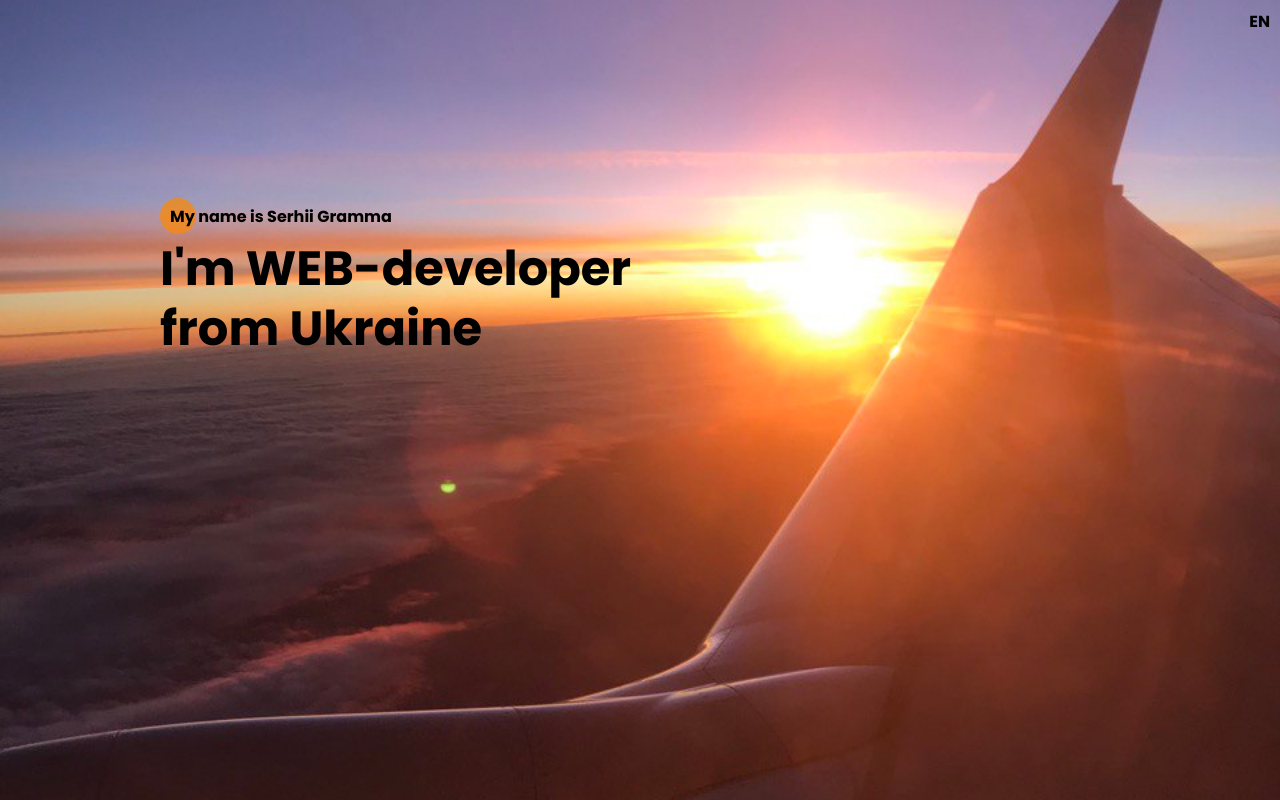
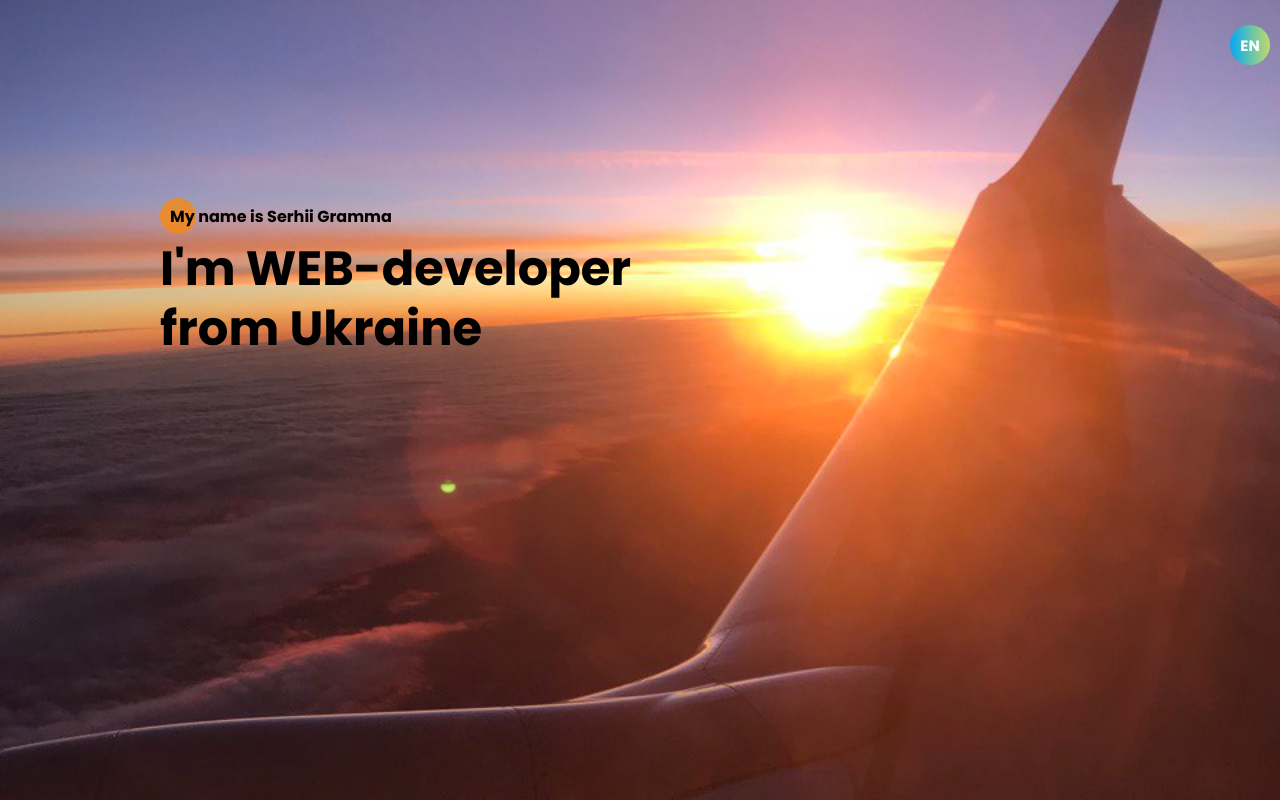
Before and after one commit to serjgrm/serjgrm.github.io, a plain HTML site: page index.html in a window 1280 px wide. Shown: the top 800 px of the page. Drawn offline with Linux system fonts and the light colour scheme.

Commit message:
new technologies show function created

```diff
--- a/index.html
+++ b/index.html
@@ -78,14 +78,19 @@
         </div>
 
 
+
         <div class="promo__lang title title_fz16 ">
 
+            <button class="button__lang">
                 <div class="en">
                     EN
                 </div>
                 <div class="ru hide">
                     Укр
                 </div>
+            </button>
+
+
 
         </div>
 
--- a/js/script.js
+++ b/js/script.js
@@ -39,8 +39,8 @@ window.addEventListener('DOMContentLoaded',()=>{
 
     // Portfolio description technologies used.
 
-    const portfolioItems = document.querySelectorAll('.portfolio__item'),
-          portfolioItemDescriptions = document.querySelectorAll('.portfolio__item__descr');
+
+
 
     // const techUsedGenerallyArray = ['html','css','js','react','sass','scss','git',
     // 'bootstrap','responsive creation','photoshop','figma','flex','webpack','ajax','CRA','class components',
@@ -95,7 +95,7 @@ window.addEventListener('DOMContentLoaded',()=>{
           techPuls = ['scss','jQuery','BEM','bootstrap','js','html','css','responsive-creation','photoshop', 'flex', 'git','marcy'],
           techChess = ['html','css','typeScript','OOP','react'];
 
-    const portfolioItemTechs = [techUber,techFood,techCRUD,techMarvel,techPuls,techChess];
+    const portfolioItemsTechs = [techUber,techFood,techCRUD,techMarvel,techPuls,techChess];
 
     const showItem = (item,i) => {
         item.style.transform = 'scale(1.1)'
@@ -107,10 +107,10 @@ window.addEventListener('DOMContentLoaded',()=>{
         item.style.filter = 'grayscale(0)'
     }
 
-    const technologiesShow = (tech)=>{
+    const technologiesShowProject = (tech)=>{
         tech.forEach(itemAll=>{
             itemAll.addEventListener('mouseover',()=>{
-                portfolioItemTechs.forEach((itemPort,i)=>{
+                portfolioItemsTechs.forEach((itemPort,i)=>{
                     itemPort.forEach(iP=>{
                         if (iP == itemAll.getAttribute('data-tech')){
                             showItem(portfolioItems[i],i)
@@ -119,7 +119,7 @@ window.addEventListener('DOMContentLoaded',()=>{
                 })
             })
             itemAll.addEventListener('mouseout',()=>{
-                portfolioItemTechs.forEach((itemPort,i)=>{
+                portfolioItemsTechs.forEach((itemPort,i)=>{
                     itemPort.forEach(iP=>{
                         if (iP == itemAll.getAttribute('data-tech')){
                             hideItem(portfolioItems[i],i)
@@ -130,7 +130,7 @@ window.addEventListener('DOMContentLoaded',()=>{
         })
     }
 
-    technologiesShow(allTech)
+    technologiesShowProject(allTech)
 
 
     // Portfolio description Modal
@@ -143,6 +143,13 @@ window.addEventListener('DOMContentLoaded',()=>{
                 duration: 700
             })
     }
+
+
+    const portfolioItems = document.querySelectorAll('.portfolio__item'),
+          portfolioItemDescriptions = document.querySelectorAll('.portfolio__item__descr');
+
+
+
 
     const descrShow = ()=>{
         portfolioItems.forEach((item,i)=>{
@@ -177,4 +184,34 @@ window.addEventListener('DOMContentLoaded',()=>{
 
 
 
+    // After hover on Portfolio image function technologiesShow will show all
+    // technologies use during project creation
+    const technologiesShow = (num)=>{
+        allTech.forEach(((techFromAll,i)=>{
+            portfolioItemsTechs[num].forEach((targetTech,j)=>{
+                if(techFromAll.getAttribute('data-tech') === targetTech){
+                    techFromAll.style.color = 'red';
+                    techFromAll.style.fontSize = '23px';
+
+                }
+            })
+        }))
+    }
+    const technologiesHide = (num)=>{
+        allTech.forEach(((techFromAll,i)=>{
+            portfolioItemsTechs[num].forEach((targetTech,j)=>{
+                if(techFromAll.getAttribute('data-tech') === targetTech){
+                    techFromAll.style.color = '';
+                    techFromAll.style.fontSize = '';
+
+                }
+            })
+        }))
+    }
+    portfolioItems.forEach((item,i)=>{
+        item.addEventListener('mouseover',()=>technologiesShow(i))
+    })
+    portfolioItems.forEach((item,i)=>{
+        item.addEventListener('mouseout',()=>technologiesHide(i))
+    })
 });
--- a/sass/blocks/_portfolio.scss
+++ b/sass/blocks/_portfolio.scss
@@ -48,6 +48,7 @@
     min-height: 1220px;
     [data-tech]{
         cursor: pointer;
+        transition: all 0.5s;
         &:hover{
             color: #1E90FF;
         }
--- a/sass/blocks/_promo.scss
+++ b/sass/blocks/_promo.scss
@@ -60,4 +60,59 @@
         transform: translateY(0);
       }
     }
+    .button {
+  display: flex;
+}
+
+
+@keyframes animate {
+	0% {
+		background-position: 0%;
+	}
+	100% {
+		background-position: 400%;
+	}
+}
+.button__lang {
+	width: 40px;
+  padding: 0;
+	height: 40px;
+	text-align: center;
+	color: #fff;
+	font-size: 15px;
+	text-transform: uppercase;
+	text-decoration: none;
+	font-family: sans-serif;
+	box-sizing: border-box;
+	background: linear-gradient(90deg,#03a9f4,#ffeb3b,#f441af,#03a9f4);
+	background-size: 400%;
+	border-radius: 30px;
+	z-index: 1;
+	border: none;
+	outline: none;
+	&:hover {
+		animation: animate 6s linear infinite;
+		&::before {
+			filter: blur(20px);
+			opacity: 1;
+			animation: animate 6s linear infinite;
+		}
+	}
+	&::before {
+		content: '';
+		position: absolute;
+		top: -5px;
+		left: -5px;
+		right: -5px;
+		bottom: -5px;
+		z-index: -1;
+		background: linear-gradient(90deg,#03a9f4,#ffeb3b,#f441af,#03a9f4);
+		border-radius: 40px;
+		filter: blur(20px);
+		opacity: 0;
+		transition: 0.5s;
+	}
+}
+
+
  }
```
Also changed, not shown: css/style.css. Lines whose indentation alone changed are shown as unchanged.
